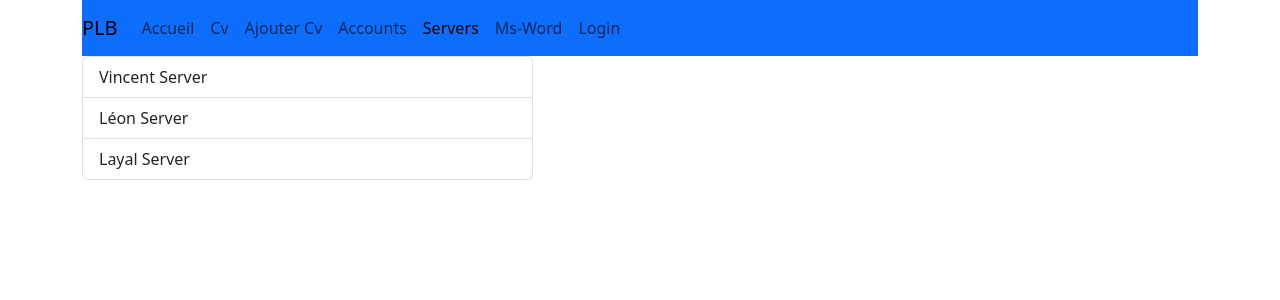
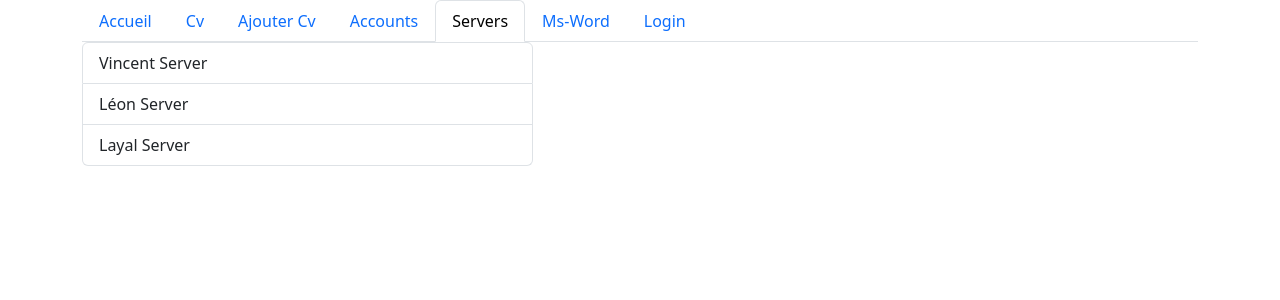
Before and after one commit to n2sy/ng-plb-nov-24, an Angular app: page /servers in a window 1280 px wide. Shown: the top 300 px of the page. Built offline with nearby package versions, Linux system fonts and the light colour scheme.

Commit message:
change navbar

```diff
--- a/src/app/navbar/navbar.component.html
+++ b/src/app/navbar/navbar.component.html
@@ -1,18 +1,5 @@
-<nav class="navbar navbar-expand-lg navbar-light bg-primary">
-  <a class="navbar-brand">PLB</a>
-  <button
-    class="navbar-toggler"
-    type="button"
-    data-toggle="collapse"
-    data-target="#navbarNavAltMarkup"
-    aria-controls="navbarNavAltMarkup"
-    aria-expanded="false"
-    aria-label="Toggle navigation"
-  >
-    <span class="navbar-toggler-icon"></span>
-  </button>
-  <div class="collapse navbar-collapse" id="navbarNavAltMarkup">
-    <div class="navbar-nav">
+<ul class="nav nav-tabs">
+  <li class="nav-item">
     <a
       class="nav-item nav-link"
       routerLink=""
@@ -20,6 +7,8 @@
       [routerLinkActiveOptions]="{ exact: true }"
       >Accueil</a
     >
+  </li>
+  <li class="nav-item">
     <a
       class="nav-item nav-link"
       routerLink="cv"
@@ -27,6 +16,8 @@
       [routerLinkActiveOptions]="{ exact: true }"
       >Cv</a
     >
+  </li>
+  <li class="nav-item">
     <a
       class="nav-item nav-link"
       routerLink="cv/add"
@@ -34,28 +25,25 @@
       [routerLinkActiveOptions]="{ exact: true }"
       >Ajouter Cv</a
     >
-
-      <a
-        class="nav-item nav-link"
-        routerLink="accounts"
-        routerLinkActive="active"
+  </li>
+  <li class="nav-item">
+    <a class="nav-item nav-link" routerLink="accounts" routerLinkActive="active"
       >Accounts</a
     >
-      <a
-        class="nav-item nav-link"
-        routerLink="servers"
-        routerLinkActive="active"
+  </li>
+  <li class="nav-item">
+    <a class="nav-item nav-link" routerLink="servers" routerLinkActive="active"
       >Servers</a
     >
-      <a
-        class="nav-item nav-link"
-        routerLink="ms-word"
-        routerLinkActive="active"
+  </li>
+  <li class="nav-item">
+    <a class="nav-item nav-link" routerLink="ms-word" routerLinkActive="active"
       >Ms-Word</a
     >
+  </li>
+  <li class="nav-item">
     <a class="nav-item nav-link" routerLink="login" routerLinkActive="active"
       >Login</a
     >
-    </div>
-  </div>
-</nav>
+  </li>
+</ul>
```
Lines whose indentation alone changed are shown as unchanged.
